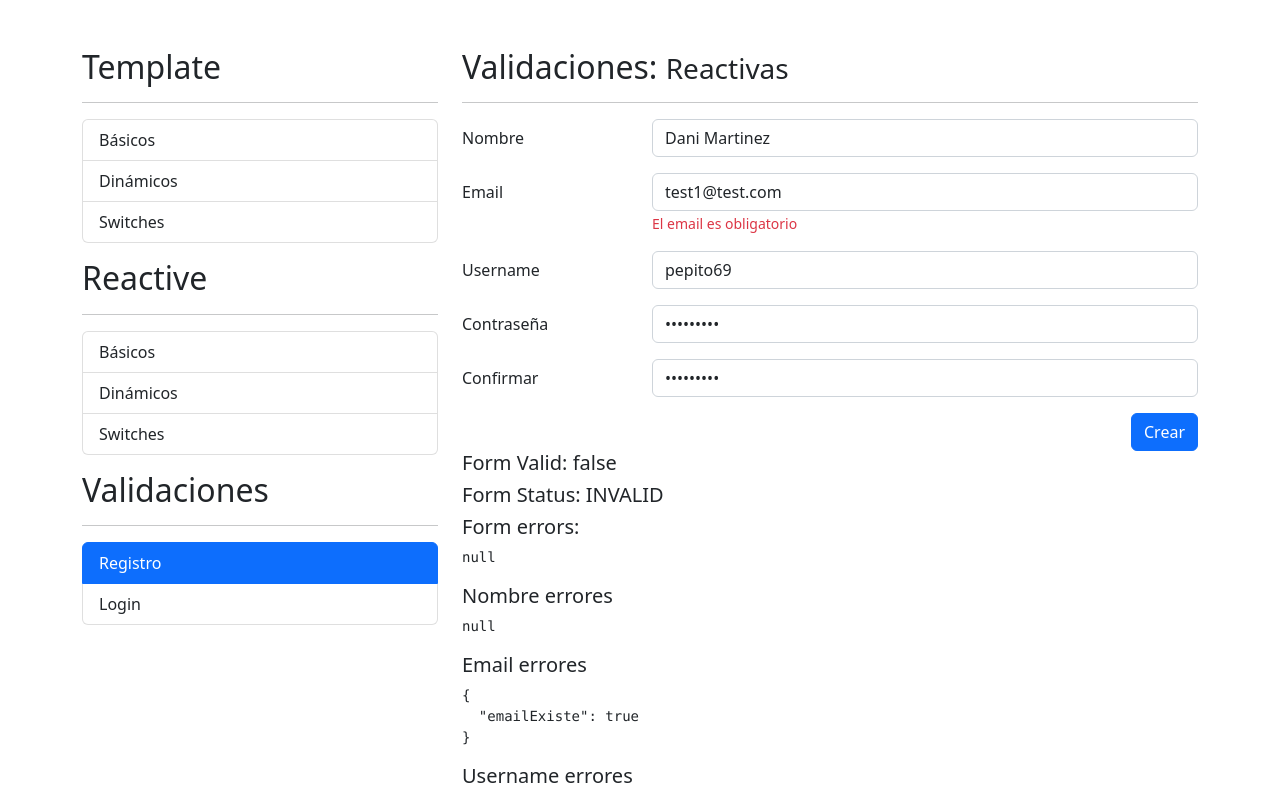
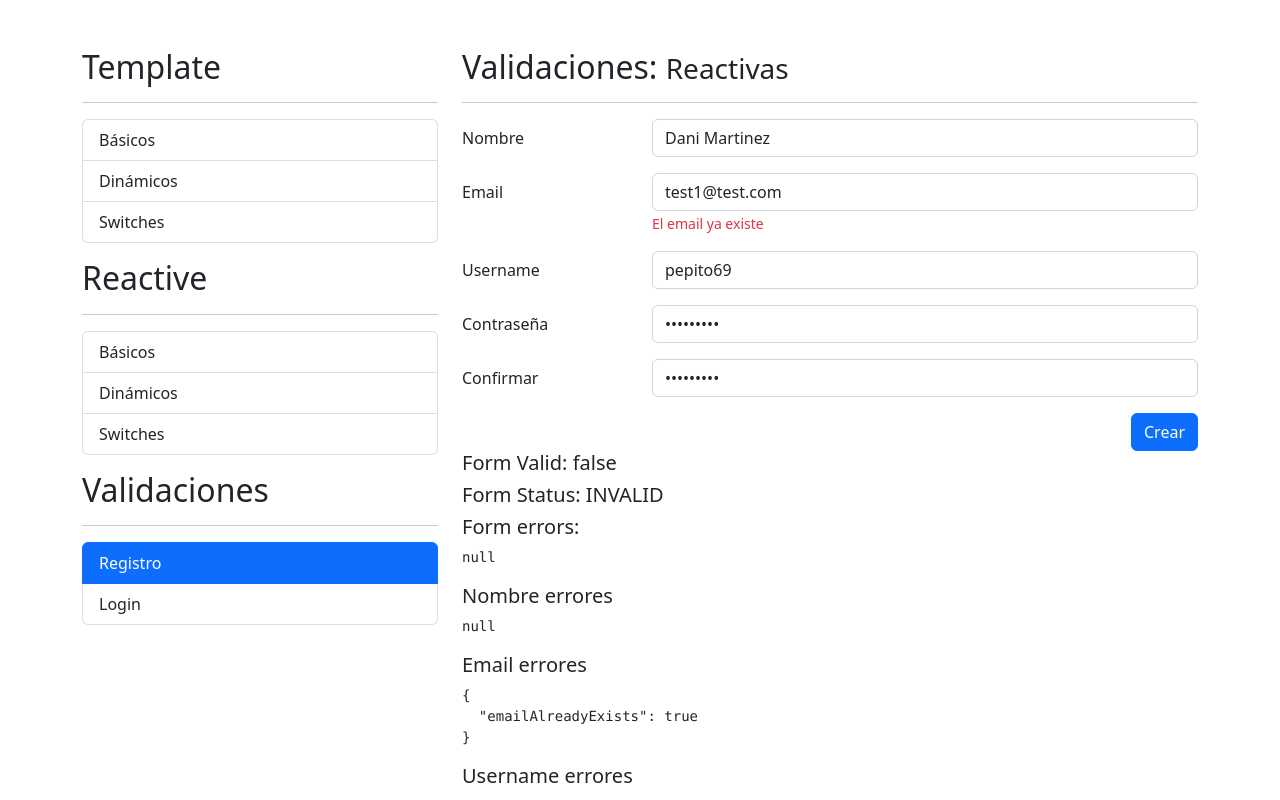
Before and after one commit to DaniMartinezMarin/formulariosApp, an Angular app: page /auth/registro in a window 1280 px wide. Both pictures are taken after typing "Sample123", "Sample123" into the empty fields and a click on the button "Crear". Shown: the top 800 px of the page. Built offline with nearby package versions, Linux system fonts and the light colour scheme; data requests are answered from the project's data file.

Commit message:
feat: custom error en email

```diff
--- a/src/app/auth/pages/registro/registro.component.html
+++ b/src/app/auth/pages/registro/registro.component.html
@@ -33,10 +33,10 @@
                   formControlName="email"
                   placeholder="Email del usuario">
 
-          <span class="form-text text-danger"
+            <span class="form-text text-danger"
                   *ngIf="isInvalidField('email')">
-              El email es obligatorio
-          </span>
+              {{emailErrorMsg}}
+            </span>
         </div>
       </div>
 
--- a/src/app/auth/pages/registro/registro.component.ts
+++ b/src/app/auth/pages/registro/registro.component.ts
@@ -20,6 +20,21 @@ export class RegistroComponent implements OnInit {
     validators: [ this.validatorService.isEqualFields('password', 'confirm_password') ]
   });
 
+  get emailErrorMsg():string {
+    const errors = this.miFormulario.get('email')?.errors;
+
+    if(errors?.required) {
+      return 'El email es obligatorio'
+    } else if( errors?.pattern ) {
+      return 'El formato del email no es correcto'
+    } else if (errors?.emailAlreadyExists) {
+      return 'El email ya existe'
+    } else {
+      return ''
+    }
+
+  }
+
   constructor(
     private fb: FormBuilder,
     private validatorService: ValidatorsService,
@@ -35,7 +50,8 @@ export class RegistroComponent implements OnInit {
   }
 
   isInvalidField( field: string ) {
-    return this.miFormulario.get(field)?.invalid && this.miFormulario.get(field)?.touched;
+    return this.miFormulario.get(field)?.invalid
+        && this.miFormulario.get(field)?.touched;
   }
 
   submitFormulario() {
--- a/src/app/shared/validators/email-validator.service.ts
+++ b/src/app/shared/validators/email-validator.service.ts
@@ -18,9 +18,9 @@ export class EmailValidatorService implements AsyncValidator{
     return this.http.get<any[]>(`http://localhost:3000/usuarios?q=${email}`)
                 .pipe(
                   map( resp => {
-                    return (resp.length === 0) ? null : {emailExiste: true}
+                    return (resp.length === 0) ? null : {emailAlreadyExists: true}
                   }),
-                  delay(3000)
+                  //delay(3000)
                 );
   }
 }
```
